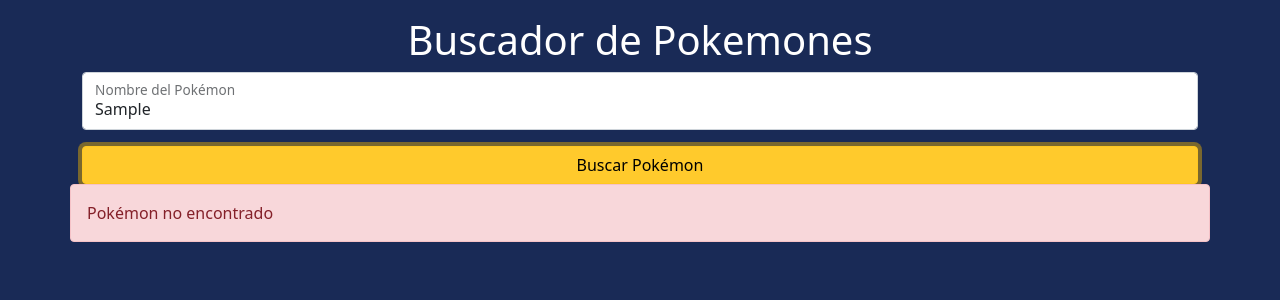
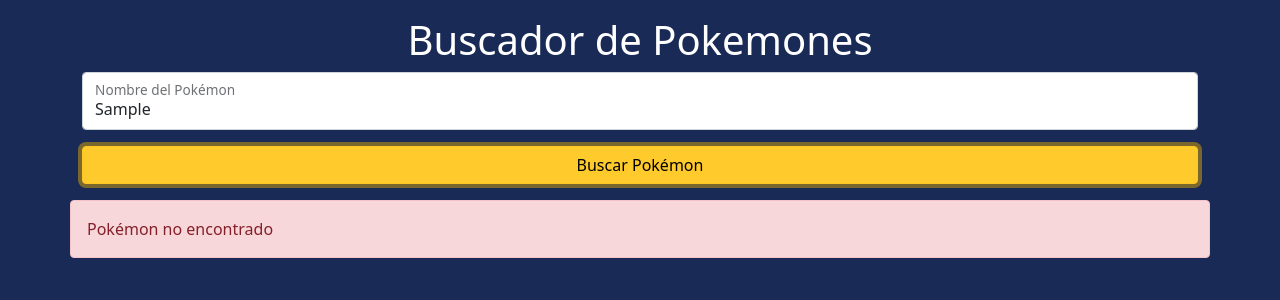
Before and after one commit to brunochan2001/Pokemon, a React (Create React App) app: page / in a window 1280 px wide. Both pictures are taken after typing "Sample" into the empty fields and a click on the button "Buscar Pokémon". Shown: the top 300 px of the page. Built offline with nearby package versions, Linux system fonts and the light colour scheme; no server answers.

Commit message:
Correciones en el espaciado y instalamos Sweetalert2

```diff
--- a/package.json
+++ b/package.json
@@ -15,6 +15,7 @@
     "redux": "^4.1.2",
     "redux-devtools-extension": "^2.13.9",
     "redux-thunk": "^2.4.1",
+    "sweetalert2": "^11.4.9",
     "web-vitals": "^2.1.4"
   },
   "scripts": {
--- a/src/components/search/SearchResult.jsx
+++ b/src/components/search/SearchResult.jsx
@@ -7,6 +7,7 @@
 
   const { loading, pokemon, error } = searchReducers;
   const { name, sprites, types } = pokemon;
+
   return (
     <>
       {loading && (
@@ -19,7 +20,7 @@
         </div>
       )}
       {Object.keys(pokemon).length > 0 && (
-        <div className="card text-dark text-center mx-auto" style={{ width: "15rem" }}>
+        <div className="card text-dark text-center mx-auto my-3" style={{ width: "15rem" }}>
           <img src={sprites.front_default} className="card-img-top" alt={name} />
           <div className="card-body">
             <h5 className="card-title">{name}</h5>
@@ -36,7 +37,7 @@
         </div>
       )}
       {error && (
-        <div className="alert alert-danger" role="alert">
+        <div className="alert alert-danger my-3" role="alert">
           Pokémon no encontrado
         </div>
       )}
```
Also changed, not shown: 1 other file (tests, documents, lock files or other folders).
